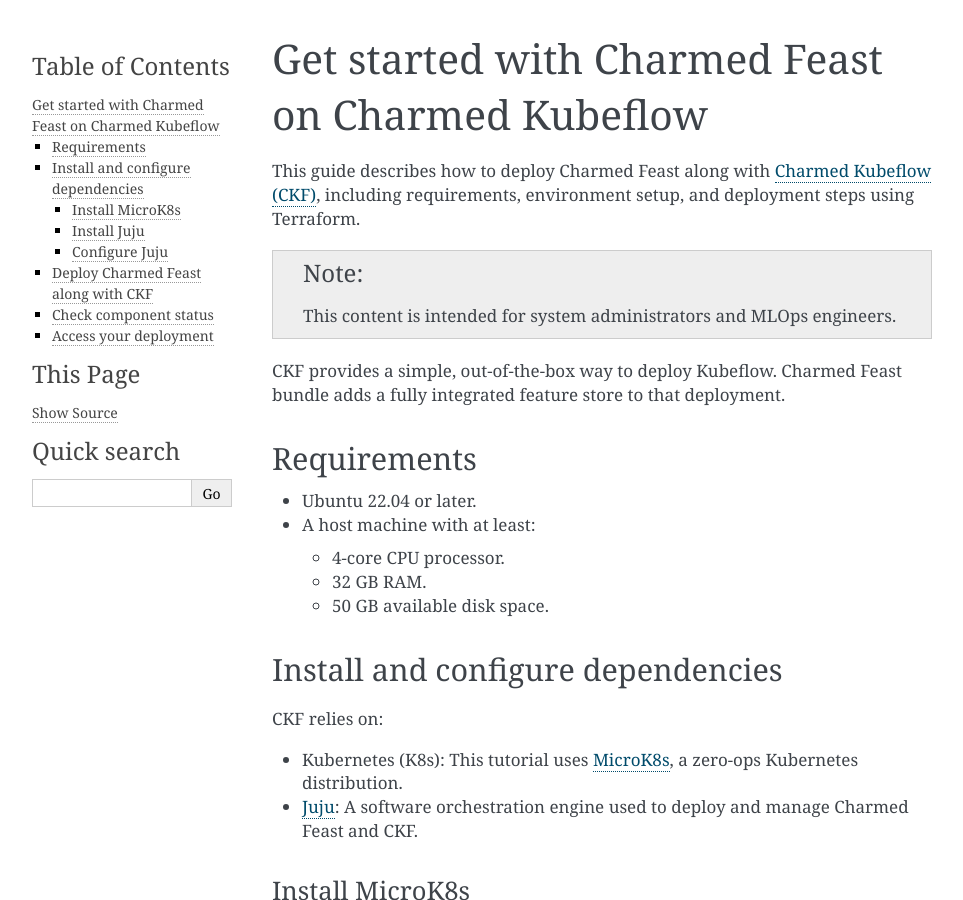
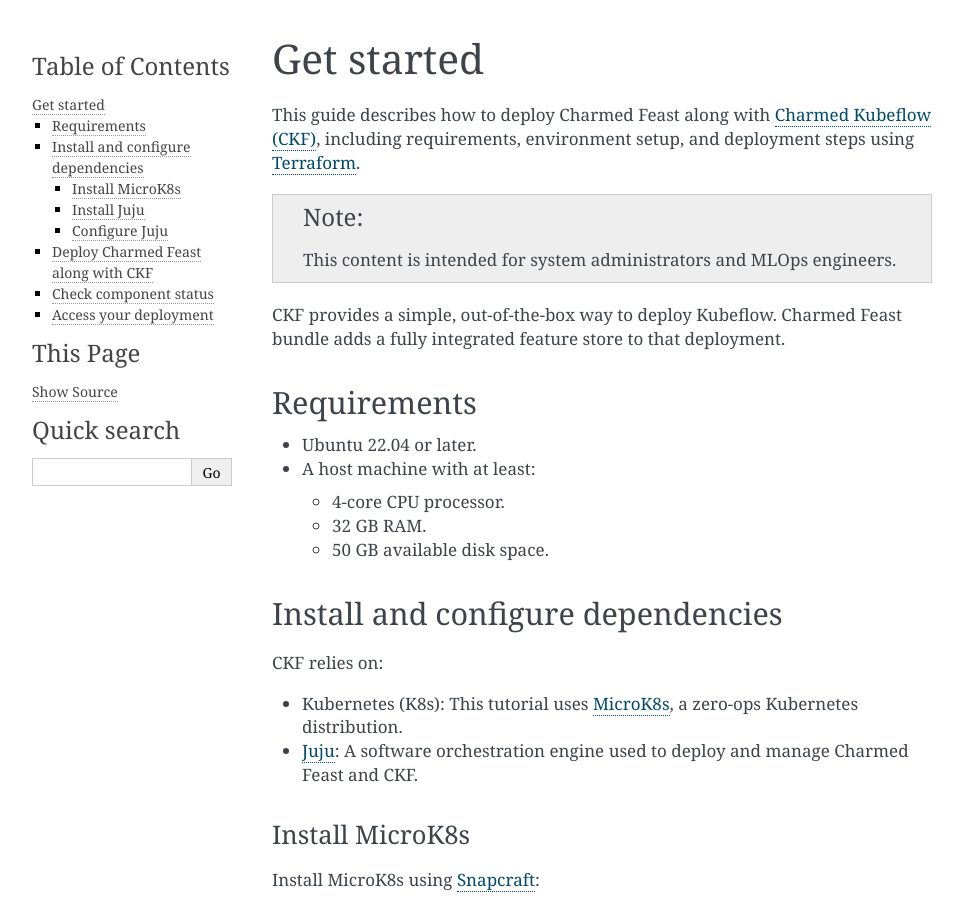
Before and after one commit to canonical/feast-operators, a Sphinx documentation site: the page built from docs/tutorial/deploy-charmed-feast.rst, in a window 1280 px wide and 900 px high. Shown: the whole window, without its empty margins (148-1111 px from the left). Built offline with Sphinx 7.4.7, drawn with Linux system fonts in a browser that asks for light colours; some of the changed text lies outside the part shown.

Commit message:
Final tweaks

```diff
--- a/docs/how-to/index.rst
+++ b/docs/how-to/index.rst
@@ -2,5 +2,3 @@
 =============
 
 The following guides cover key processes and common tasks for managing and using Charmed Feast.
-
-Learn how to use it along with Charmed Kubeflow:
--- a/docs/index.rst
+++ b/docs/index.rst
@@ -9,7 +9,7 @@
    :hidden:
    :maxdepth: 2
 
-   Tutorials </tutorial/index>
+   Tutorial </tutorial/index>
    How to <how-to/index>
    Reference </reference/index>
 
--- a/docs/tutorial/deploy-charmed-feast.rst
+++ b/docs/tutorial/deploy-charmed-feast.rst
@@ -1,8 +1,8 @@
-Get started with Charmed Feast on Charmed Kubeflow
-==================================================
+Get started
+============
 
 This guide describes how to deploy Charmed Feast along with `Charmed Kubeflow (CKF) <https://charmed-kubeflow.io/docs>`_,
-including requirements, environment setup, and deployment steps using Terraform.
+including requirements, environment setup, and deployment steps using `Terraform <https://developer.hashicorp.com/terraform>`_.
 
 .. note::
    This content is intended for system administrators and MLOps engineers.
@@ -98,7 +98,7 @@
 Deploy Charmed Feast along with CKF
 ------------------------------------
 
-You can deploy Charmed Feast together with CKF using `Terraform <https://developer.hashicorp.com/terraform>`_.
+You can deploy Charmed Feast together with CKF using Terraform.
 
 Start by cloning the solution repository:
 
```
Also changed, not shown: other parts of docs/tutorial/deploy-charmed-feast.rst (+1 -1 lines), docs/tutorial/index.rst (+3 -5 lines).
